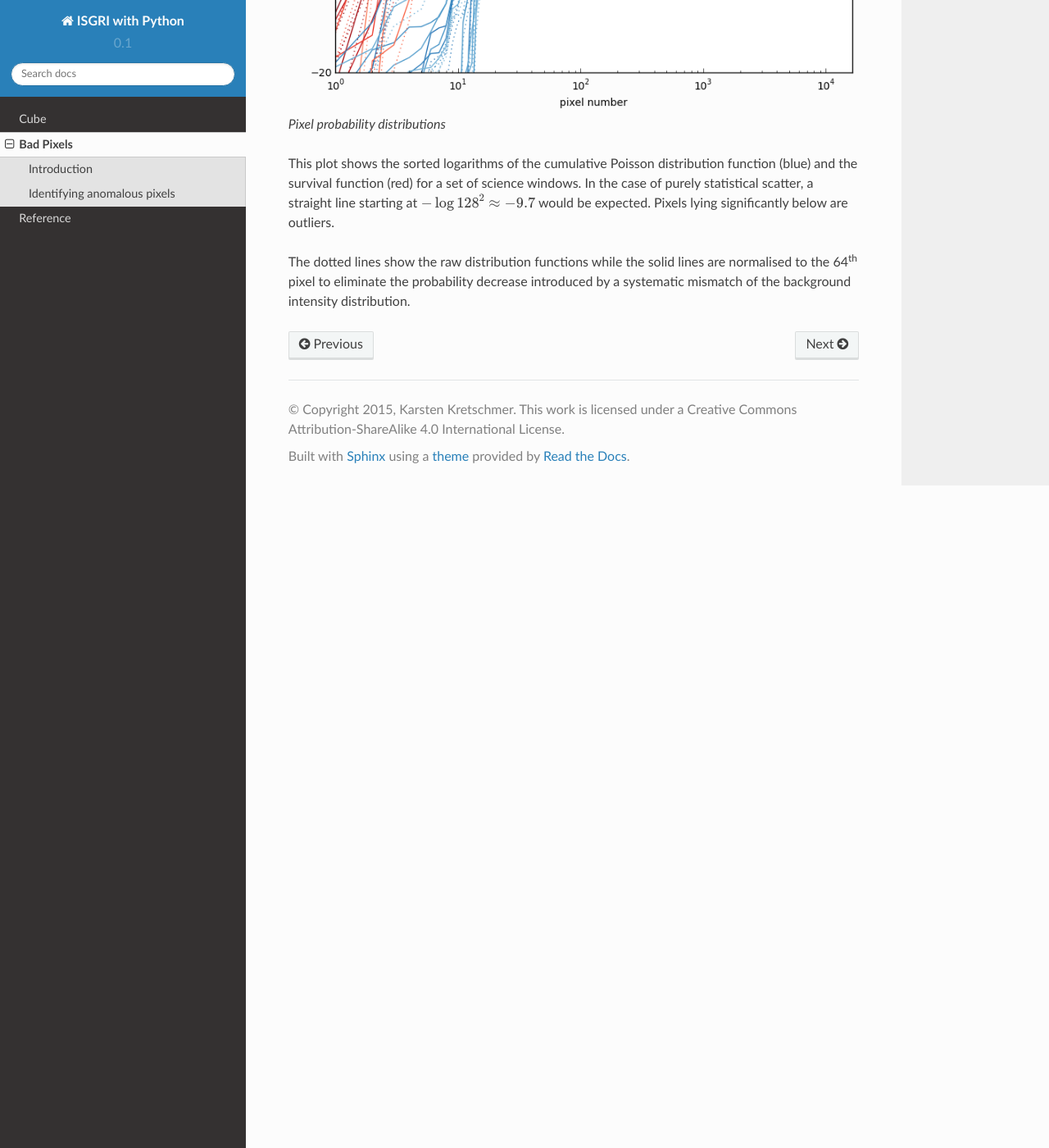
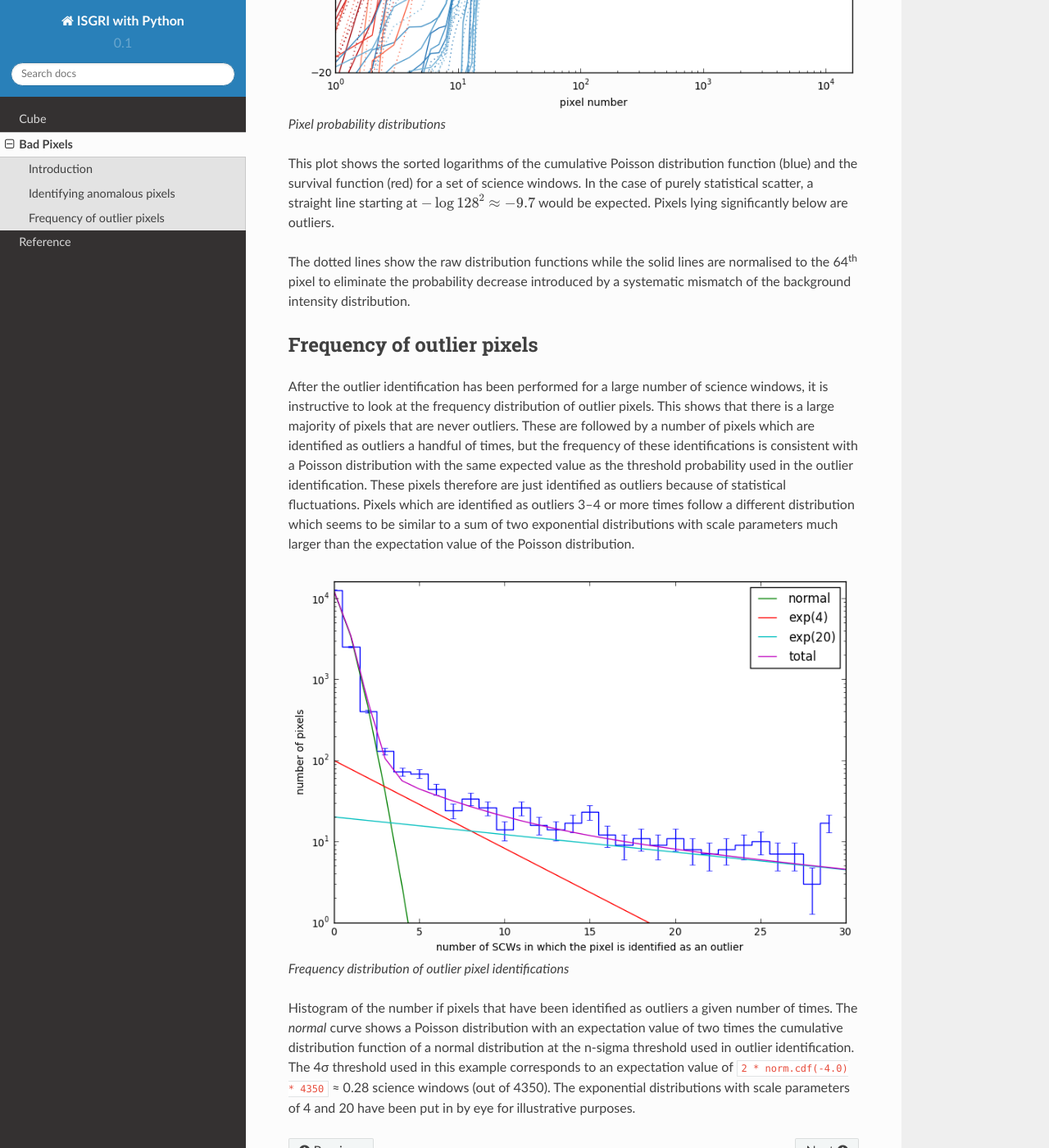
Before and after one commit to kkretschmer/python-isgri, a Sphinx documentation site: the page built from doc/badpixel.rst, in a window 1280 px wide and 1400 px high, scrolled down 1478 px. Shown: the whole window at 82% size. Built offline with Sphinx 7.4.7 and the Read the Docs theme 2.0.0, drawn with Linux system fonts in a browser that asks for light colours.

Commit message:
doc/badpixel: outlier frequency distribution

```diff
--- a/doc/badpixel.rst
+++ b/doc/badpixel.rst
@@ -46,3 +46,35 @@ this identifies anomalously *dark* and *hot* pixels.
    solid lines are normalised to the 64\ :sup:`th` pixel to eliminate
    the probability decrease introduced by a systematic mismatch of the
    background intensity distribution.
+
+Frequency of outlier pixels
+---------------------------
+
+After the outlier identification has been performed for a large number
+of science windows, it is instructive to look at the frequency
+distribution of outlier pixels. This shows that there is a large
+majority of pixels that are never outliers. These are followed by a
+number of pixels which are identified as outliers a handful of times,
+but the frequency of these identifications is consistent with a
+Poisson distribution with the same expected value as the threshold
+probability used in the outlier identification. These pixels therefore
+are just identified as outliers because of statistical
+fluctuations. Pixels which are identified as outliers 3–4 or more
+times follow a different distribution which seems to be similar to a
+sum of two exponential distributions with scale parameters much larger
+than the expectation value of the Poisson distribution.
+
+.. figure:: images/outlier-frequency.png
+   :alt: number of pixels vs. number of outlier identifications
+
+   Frequency distribution of outlier pixel identifications
+
+   Histogram of the number if pixels that have been identified as
+   outliers a given number of times. The *normal* curve shows a
+   Poisson distribution with an expectation value of two times the
+   cumulative distribution function of a normal distribution at the
+   n-sigma threshold used in outlier identification. The 4σ threshold
+   used in this example corresponds to an expectation value of ``2 *
+   norm.cdf(-4.0) * 4350`` ≈ 0.28 science windows (out of 4350). The
+   exponential distributions with scale parameters of 4 and 20 have
+   been put in by eye for illustrative purposes.
```
Also changed, not shown: doc/images/outlier-frequency.png (added).
